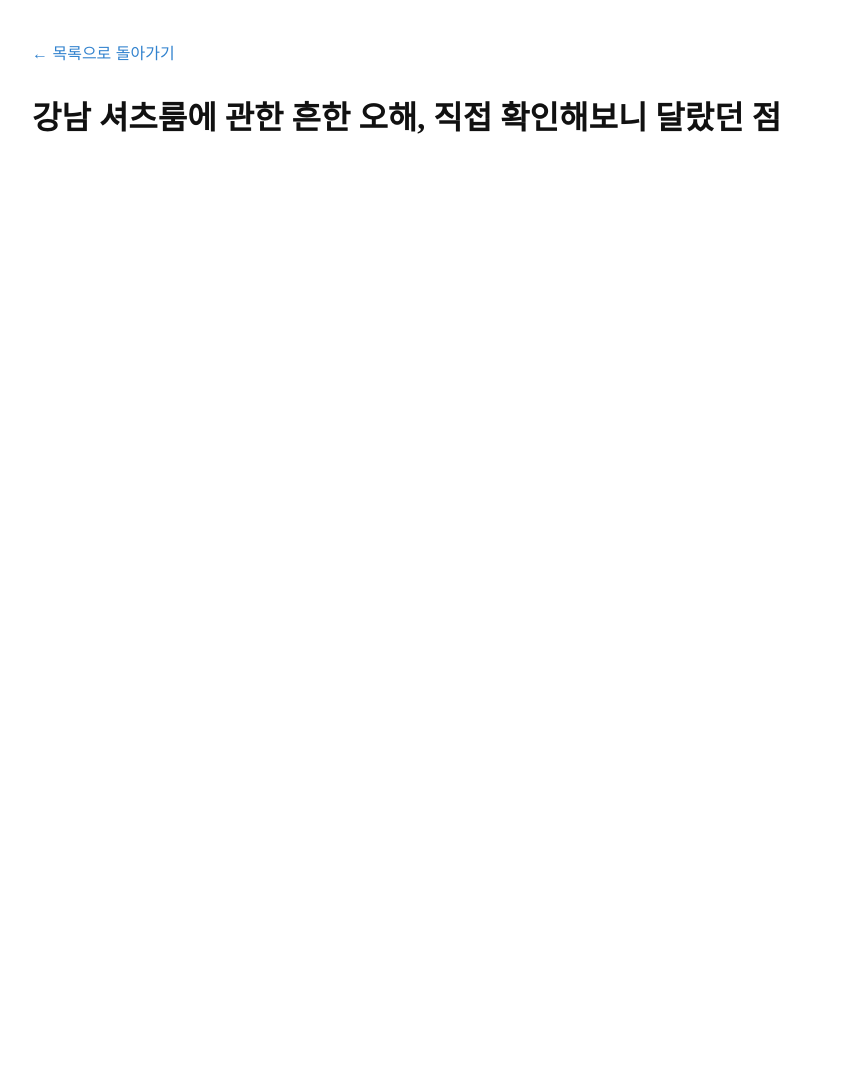
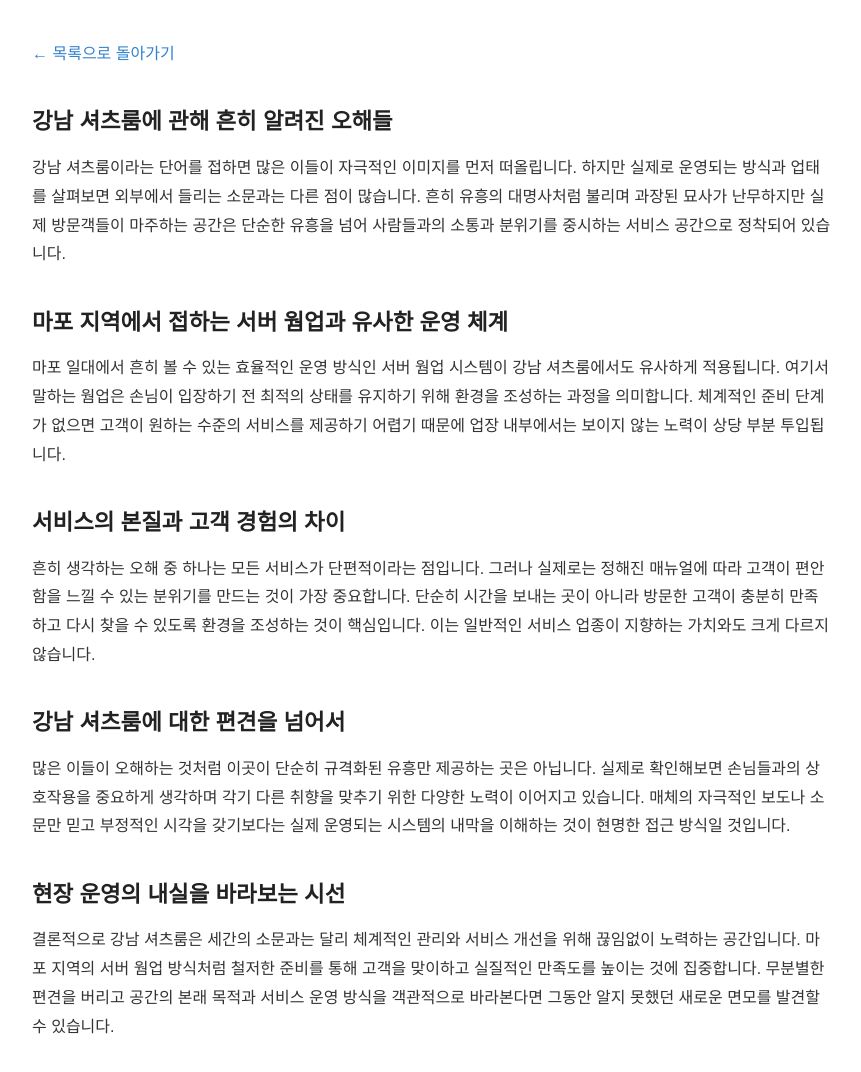
Before and after one commit to dydrkrtks7-cmd/bp-sf-t3-1779642675702-378, a plain HTML site: page posts/myth-002-16nyk6.html in a window 1280 px wide. Shown: the whole page, without its empty margins (208-1069 px from the left). Before the commit the page ends 800 px from the top, so only its background shows below. Drawn offline with Linux system fonts and the light colour scheme.

Commit message:
fix: 프롬프트 유출·한자 조각·반복 파손 제거 (2 files)

```diff
--- a/posts/myth-002-16nyk6.html
+++ b/posts/myth-002-16nyk6.html
@@ -22,9 +22,20 @@
     <a href="../index.html">← 목록으로 돌아가기</a>
   </header>
   <main>
-    <h1>강남 셔츠룸에 관한 흔한 오해, 직접 확인해보니 달랐던 점</h1>
-    <article>
+<h2>강남 셔츠룸에 관해 흔히 알려진 오해들</h2>
+<p>강남 셔츠룸이라는 단어를 접하면 많은 이들이 자극적인 이미지를 먼저 떠올립니다. 하지만 실제로 운영되는 방식과 업태를 살펴보면 외부에서 들리는 소문과는 다른 점이 많습니다. 흔히 유흥의 대명사처럼 불리며 과장된 묘사가 난무하지만 실제 방문객들이 마주하는 공간은 단순한 유흥을 넘어 사람들과의 소통과 분위기를 중시하는 서비스 공간으로 정착되어 있습니다.</p>
 
+<h2>마포 지역에서 접하는 서버 웜업과 유사한 운영 체계</h2>
+<p>마포 일대에서 흔히 볼 수 있는 효율적인 운영 방식인 서버 웜업 시스템이 강남 셔츠룸에서도 유사하게 적용됩니다. 여기서 말하는 웜업은 손님이 입장하기 전 최적의 상태를 유지하기 위해 환경을 조성하는 과정을 의미합니다. 체계적인 준비 단계가 없으면 고객이 원하는 수준의 서비스를 제공하기 어렵기 때문에 업장 내부에서는 보이지 않는 노력이 상당 부분 투입됩니다.</p>
+
+<h2>서비스의 본질과 고객 경험의 차이</h2>
+<p>흔히 생각하는 오해 중 하나는 모든 서비스가 단편적이라는 점입니다. 그러나 실제로는 정해진 매뉴얼에 따라 고객이 편안함을 느낄 수 있는 분위기를 만드는 것이 가장 중요합니다. 단순히 시간을 보내는 곳이 아니라 방문한 고객이 충분히 만족하고 다시 찾을 수 있도록 환경을 조성하는 것이 핵심입니다. 이는 일반적인 서비스 업종이 지향하는 가치와도 크게 다르지 않습니다.</p>
+
+<h2>강남 셔츠룸에 대한 편견을 넘어서</h2>
+<p>많은 이들이 오해하는 것처럼 이곳이 단순히 규격화된 유흥만 제공하는 곳은 아닙니다. 실제로 확인해보면 손님들과의 상호작용을 중요하게 생각하며 각기 다른 취향을 맞추기 위한 다양한 노력이 이어지고 있습니다. 매체의 자극적인 보도나 소문만 믿고 부정적인 시각을 갖기보다는 실제 운영되는 시스템의 내막을 이해하는 것이 현명한 접근 방식일 것입니다.</p>
+
+<h2>현장 운영의 내실을 바라보는 시선</h2>
+<p>결론적으로 강남 셔츠룸은 세간의 소문과는 달리 체계적인 관리와 서비스 개선을 위해 끊임없이 노력하는 공간입니다. 마포 지역의 서버 웜업 방식처럼 철저한 준비를 통해 고객을 맞이하고 실질적인 만족도를 높이는 것에 집중합니다. 무분별한 편견을 버리고 공간의 본래 목적과 서비스 운영 방식을 객관적으로 바라본다면 그동안 알지 못했던 새로운 면모를 발견할 수 있습니다.</p>
 </main>
 </body>
 </html>
```
Also changed, not shown: posts/checklist-001-16nyk6.html (+6 -1 lines).
